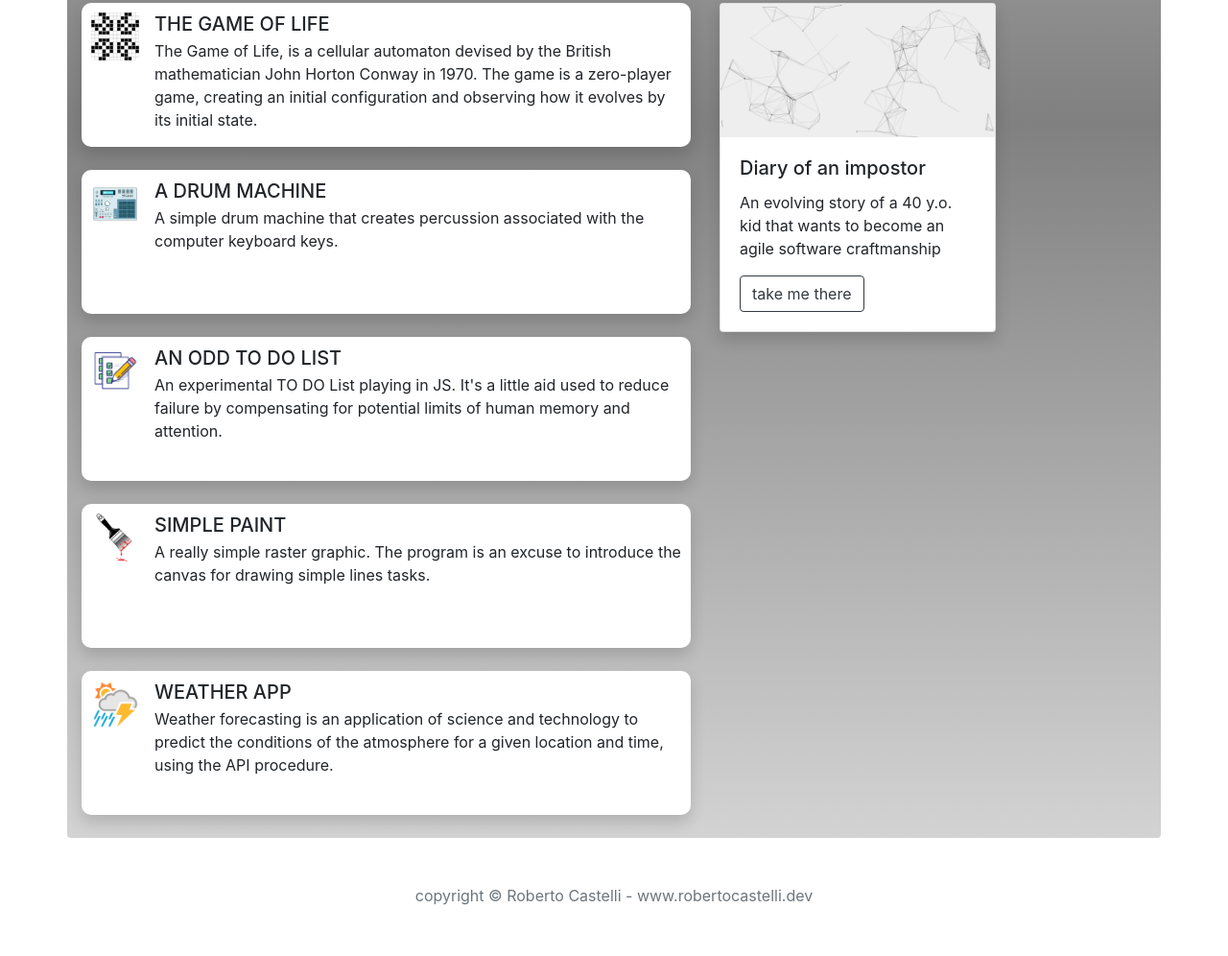
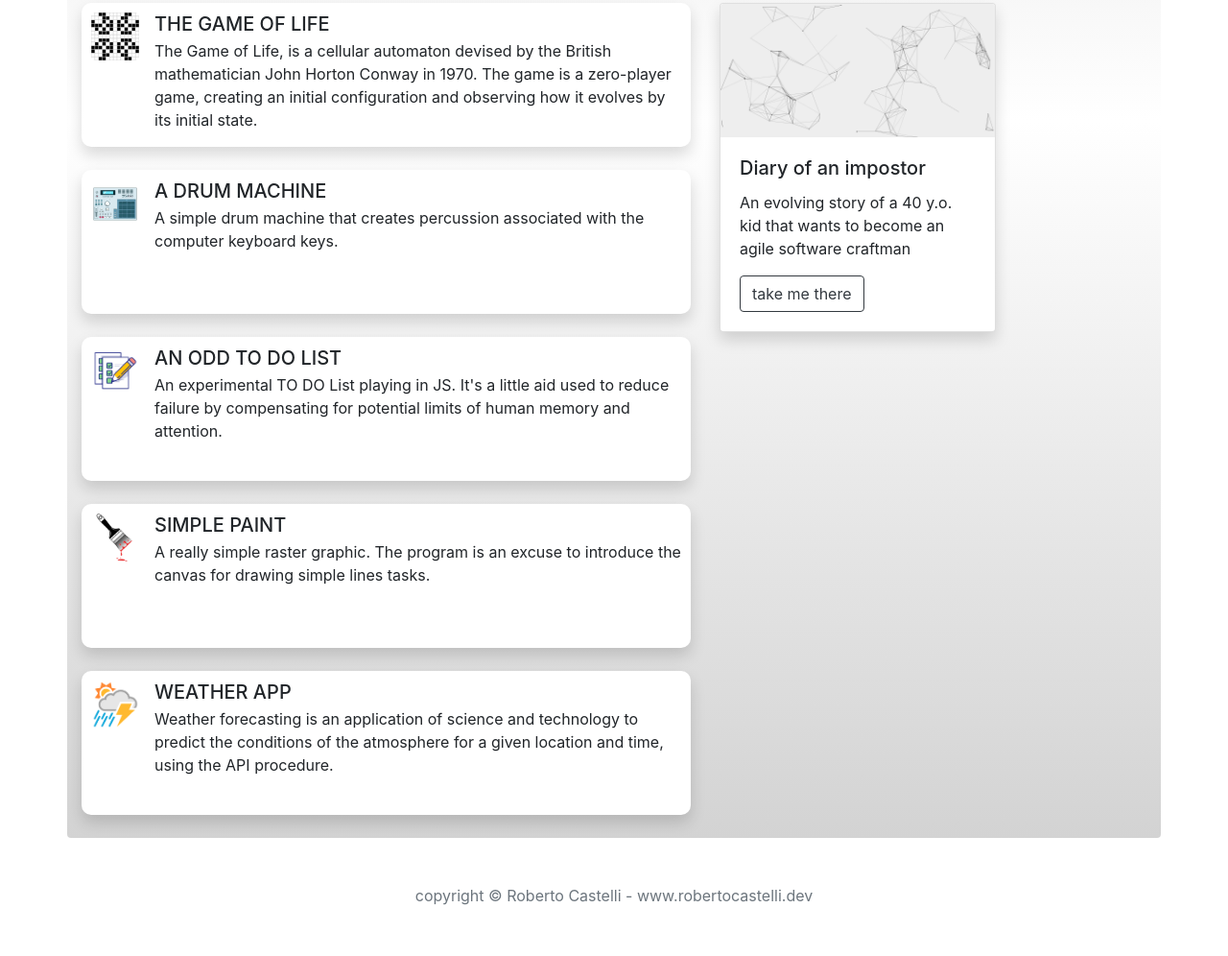
Before and after one commit to RobertoCastelli/portfolio, a plain HTML site: page index.html in a window 1280 px wide. Shown: the part 720-1716 px from the top of the page at 96% size. Drawn offline with nearby package versions, Linux system fonts and the light colour scheme.

Commit message:
updated text and BG

```diff
--- a/index.html
+++ b/index.html
@@ -115,7 +115,7 @@
                     <img src="img/abstract8.png" class="card-img-top" alt="abstract image">
                     <div class="card-body">
                         <h5 class="card-title">Diary of an impostor</h5>
-                        <p class="card-text">An evolving story of a 40 y.o. kid that wants to become an agile software craftmanship</p>
+                        <p class="card-text">An evolving story of a 40 y.o. kid that wants to become an agile software craftman</p>
                         <a href="https://www.robertocastelli.dev" class="btn btn-outline-dark">take me there</a>
                     </div>
                 </div>
--- a/style.css
+++ b/style.css
@@ -22,7 +22,7 @@ a {
 
 .container-main {
     margin-top: 100px;
-    background: linear-gradient(lightgrey, grey, lightgrey);
+    background: linear-gradient(lightgrey, white, lightgrey);
 }
 
 .avatar {
```
